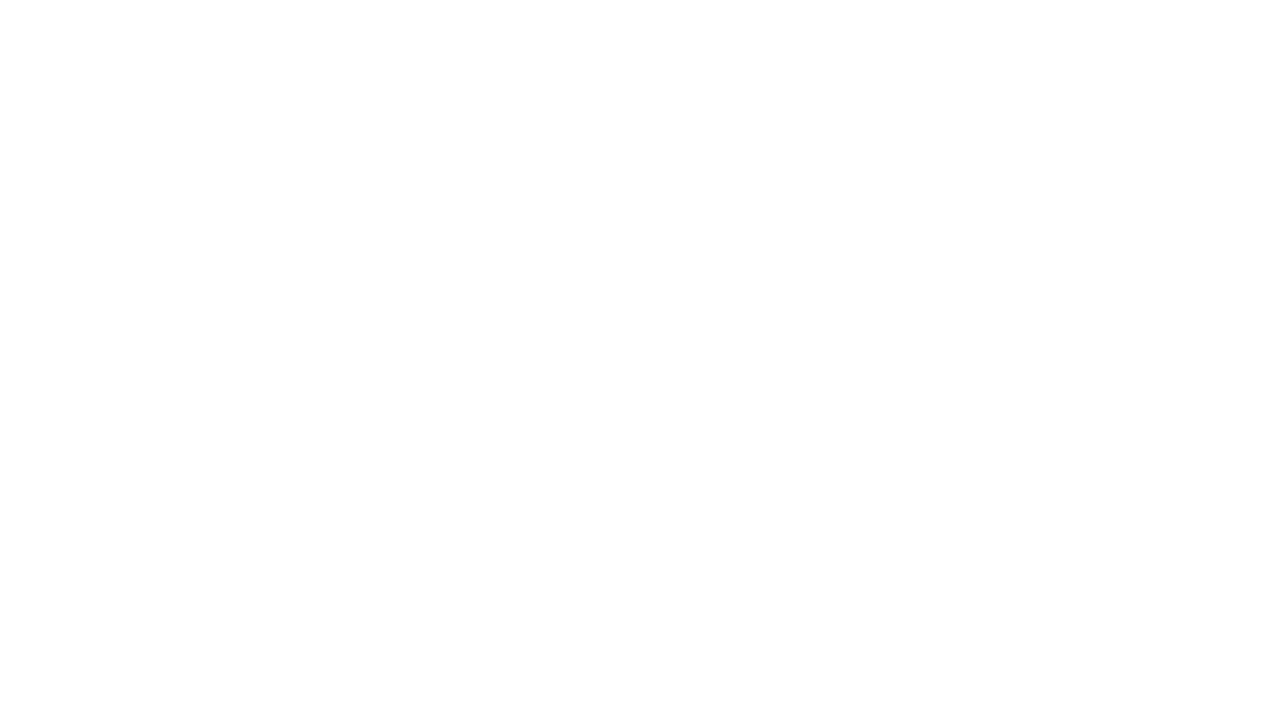
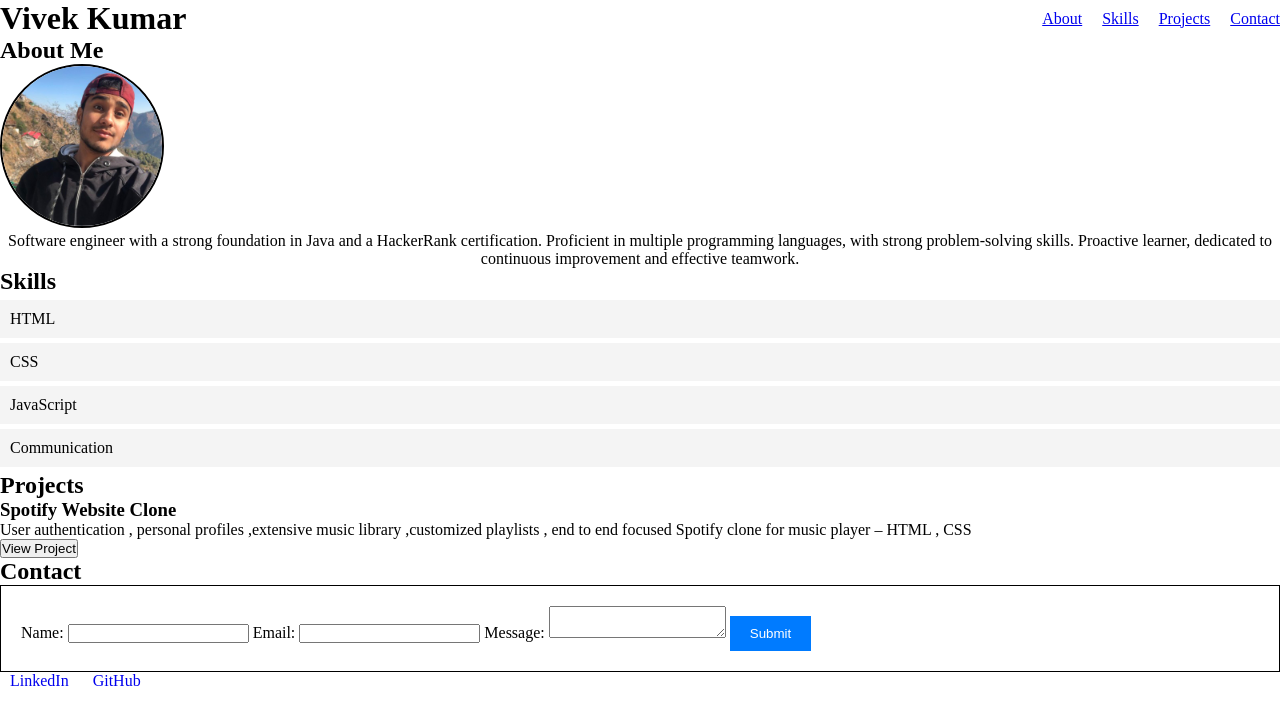
Before and after one commit to vivekk-21/College-Work, a plain HTML site: page index.html in a window 1280 px wide. Drawn offline with Linux system fonts and the light colour scheme.

Commit message:
Some new chage

```diff
--- /dev/null
+++ b/DAY1/style.css
@@ -0,0 +1,72 @@
+* {
+  margin: 0;
+  padding: 0;
+  box-sizing: border-box;
+}
+
+body {
+  font-family: Arial, sans-serif;
+  display: flex;
+  flex-direction: column;
+  min-height: 100vh;
+}
+
+header {
+  background-color: #333;
+  color: white;
+  padding: 1rem;
+  display: flex;
+  justify-content: space-around;
+  align-items: center;
+}
+
+header a {
+  color: white;
+  text-decoration: none;
+  margin: 0 1rem;
+}
+
+.sidebar {
+  height: 400px;
+  width: 800px;
+  background-color: #f4f4f4;
+  padding: 1rem;
+  flex: 4;
+}
+
+.main_contant {
+  height: 400px;
+  width: 800px;
+  background-color: #f4f4f4;
+  flex: 3;
+  padding: 1rem;
+}
+
+.main_contant p {
+  margin: 0.5rem ;
+  padding-left: 5%;
+
+}
+.container {
+  display: flex;
+  flex: 1;
+}
+
+
+.sidebar ul  {
+  margin: 0.5rem ;
+  padding-left: 5%;
+
+}
+
+h1, h2 {
+  margin-bottom: 1rem;
+}
+
+.footer {
+  background-color: #333; color: white;
+  text-align: center; padding: 1rem;
+  position: fixed;
+  width: 100%;
+  bottom: 0;
+   }
--- a/index.html
+++ b/index.html
@@ -2,10 +2,60 @@
 <html lang="en">
 <head>
     <meta charset="UTF-8">
-    <meta name="viewport" content="width=device-width, initial-scale=1.0">
+    <meta name="viewport" content="width=git , initial-scale=1.0">
     <title>Document</title>
+    <link rel="stylesheet" href="style.css">
 </head>
 <body>
+    <header>
+        <h1>Vivek Kumar</h1>
+        <nav>
+            <ul>
+                <li><a href="#about">About</a></li>
+                <li><a href="#skills">Skills</a></li>
+                <li><a href="#projects">Projects</a></li>
+                <li><a href="#contact">Contact</a></li>
+            </ul>
+        </nav>
+    </header>
+    <section id="about">
+        <h2>About Me</h2>
+        <img src="1718243708045.jpg" alt="Profile Picture">
+        <p>Software engineer with a strong foundation in Java and a HackerRank certification. Proficient in multiple programming languages, with strong problem-solving skills. Proactive learner, dedicated to continuous improvement and effective teamwork.</p>
+    </section>
+    <section id="skills">
+        <h2>Skills</h2>
+        <div class="skill">HTML</div>
+        <div class="skill">CSS</div>
+        <div class="skill">JavaScript</div>
+        <div class="skill">Communication</div>
+    </section>
+    <section id="projects">
+        <h2>Projects</h2>
+        <div class="project">
+            <h3>Spotify Website Clone </h3>
+            <p>User authentication , personal profiles ,extensive music library ,customized playlists , end to end focused Spotify clone for music player – HTML , CSS</p>
+            <button>View Project</button>
+        </div>
+
+
+    </section>
+    <section id="contact">
+        <h2>Contact</h2>
+        <form>
+            <label for="name">Name:</label>
+            <input type="text" id="name" name="name">
+            <label for="email">Email:</label>
+            <input type="email" id="email" name="email">
+            <label for="message">Message:</label>
+            <textarea id="message" name="message"></textarea>
+            <button type="submit">Submit</button>
+        </form>
+    </section>
+    <footer>
+        <a href="https://linkedin.com">LinkedIn</a>
+        <a href="https://github.com">GitHub</a>
+    </footer>
 
 </body>
 </html>
--- a/style.css
+++ b/style.css
@@ -0,0 +1,60 @@
+*{
+    padding: 0;
+    margin: 0;
+}
+header {
+    display: flex;
+    justify-content: space-between;
+    align-items: center;
+}
+
+nav ul {
+    display: flex;
+    list-style: none;
+}
+
+nav ul li {
+    margin-left: 20px;
+}
+
+#about img {
+    height: 10rem;
+    border-radius: 50%;
+    border: 2px solid #000;
+}
+
+#about p {
+    text-align: center;
+}
+
+.skill {
+    background-color: #f4f4f4;
+    padding: 10px;
+    margin: 5px 0;
+}
+
+form {
+    border: 1px solid #000;
+    padding: 20px;
+}
+
+button[type="submit"] {
+    background-color: #007BFF;
+    color: white;
+    padding: 10px 20px;
+    border: none;
+    cursor: pointer;
+}
+
+button[type="submit"]:hover {
+    background-color: #0056b3;
+}
+
+footer a {
+    margin: 0 10px;
+    text-decoration: none;
+}
+
+footer a:hover {
+    color: #007BFF;
+}
```
Also changed, not shown: DAY1/index.html (added, +33 -0 lines), 1718243708045.jpg (added).
